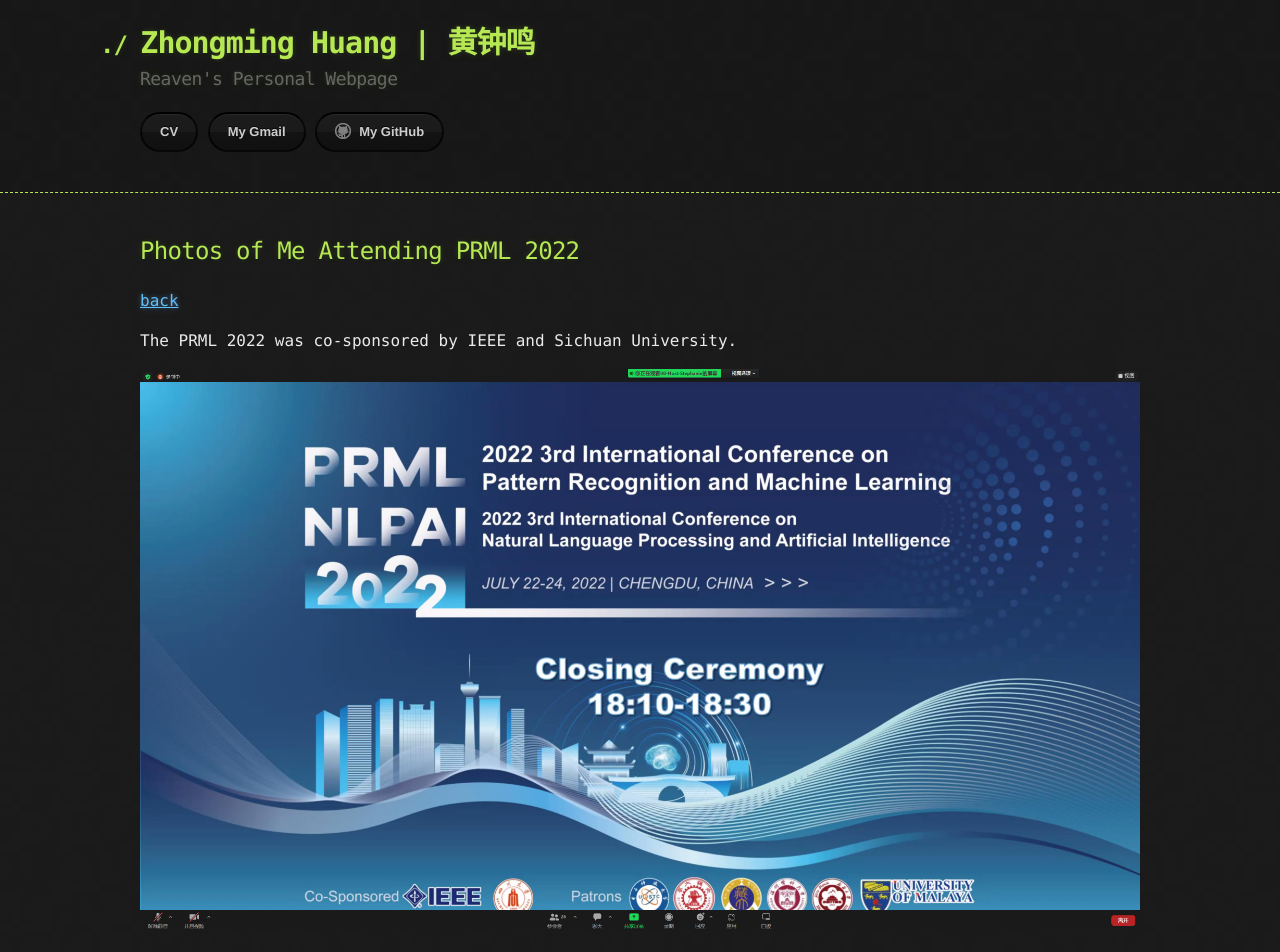
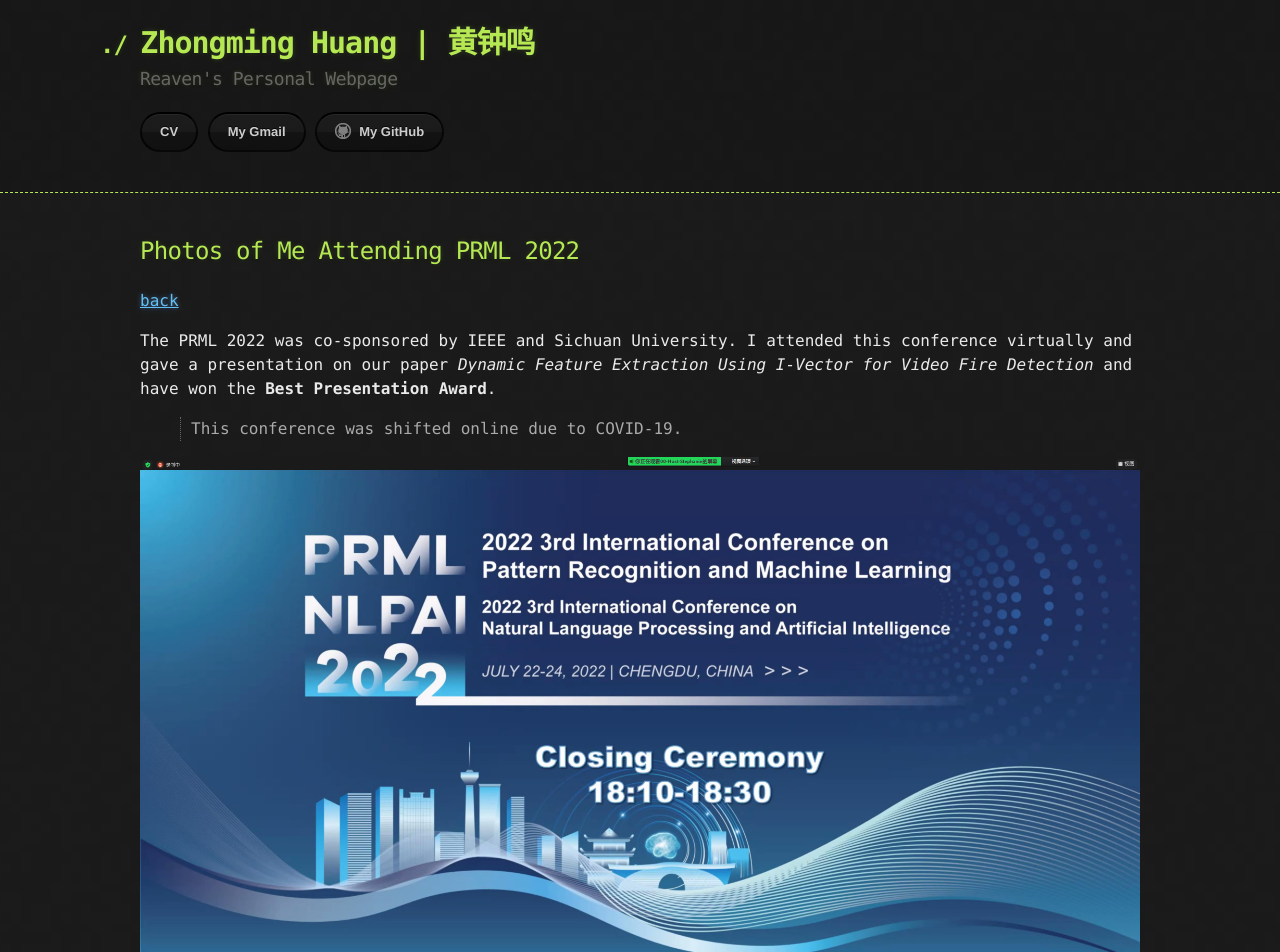
Before and after one commit to ReavenH/ReavenH.github.io, a Jekyll site: the page built from RH_PRML2022.md, in a window 1280 px wide and 1400 px high. Shown: the top 952 px of the window. Built offline with Jekyll 4.4.1, drawn with Linux system fonts in a browser that asks for light colours; our own code applies the rules of GitHub Pages for plain Markdown files; some of the changed text lies outside the part shown.

Commit message:
added content to a subpage

```diff
--- a/RH_PRML2022.md
+++ b/RH_PRML2022.md
@@ -6,13 +6,17 @@ layout: default
 
 [back](./)
 
-The PRML 2022 was co-sponsored by IEEE and Sichuan University.
+The PRML 2022 was co-sponsored by IEEE and Sichuan University. I attended this conference virtually and gave a presentation on our paper *Dynamic Feature Extraction Using I-Vector for Video Fire Detection* and have won the **Best Presentation Award**.
+
+> This conference was shifted online due to COVID-19.
 
 ![PRML2](./imgs/PRML2.jpg)
 
-I attended this conference virtually and gave a presentation on our paper *Dynamic Feature Extraction Using I-Vector for Video Fire Detection* and have won the **Best Presentation Award**.
+![PRML3](./imgs/PRML3.jpg)
 
-![PRML1](./imgs/PRML1.png)
+![PRML1](./imgs/PRML1.jpg)
+
+I would like to give thanks to all the staffs and attendees of PRML 2022 for their endeavors and listening, as well as the insightful questions during Session 6.
 
 *(Details are to be completed)*
 
```
Also changed, not shown: imgs/PRML1.jpg (added), imgs/PRML3.jpg (added).
